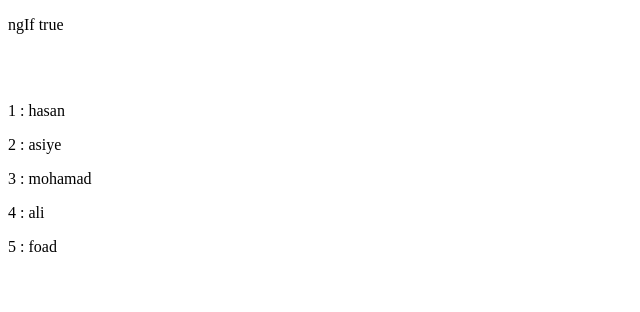
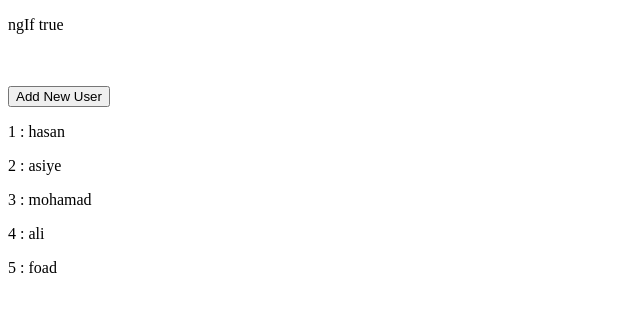
Before and after one commit to moosavinazar/directives, an Angular app: page / in a window 1280 px wide. Shown: the top 312 px of the page, without its empty margins (0-640 px from the left). Built offline with nearby package versions, Linux system fonts and the light colour scheme.

Commit message:
how to use ngFor and add new item to object

```diff
--- a/src/app/app.component.html
+++ b/src/app/app.component.html
@@ -2,4 +2,5 @@
 <ng-template #elsecond>Else condition</ng-template>
 <br>
 <br>
+<button (click)="addNewUser()">Add New User</button>
 <p *ngFor="let user of usersObj">{{ user.id + ' : ' + user.name }}</p>
--- a/src/app/app.component.ts
+++ b/src/app/app.component.ts
@@ -32,4 +32,33 @@ export class AppComponent {
       name: 'foad'
     }
   ];
+
+  public addNewUser() {
+    this.usersObj = [
+      {
+        id: 1,
+        name: 'hasan'
+      },
+      {
+        id: 2,
+        name: 'asiye'
+      },
+      {
+        id: 3,
+        name: 'mohamad'
+      },
+      {
+        id: 4,
+        name: 'ali'
+      },
+      {
+        id: 5,
+        name: 'foad'
+      },
+      {
+        id: 6,
+        name: 'javad'
+      },
+    ];
+  }
 }
```
